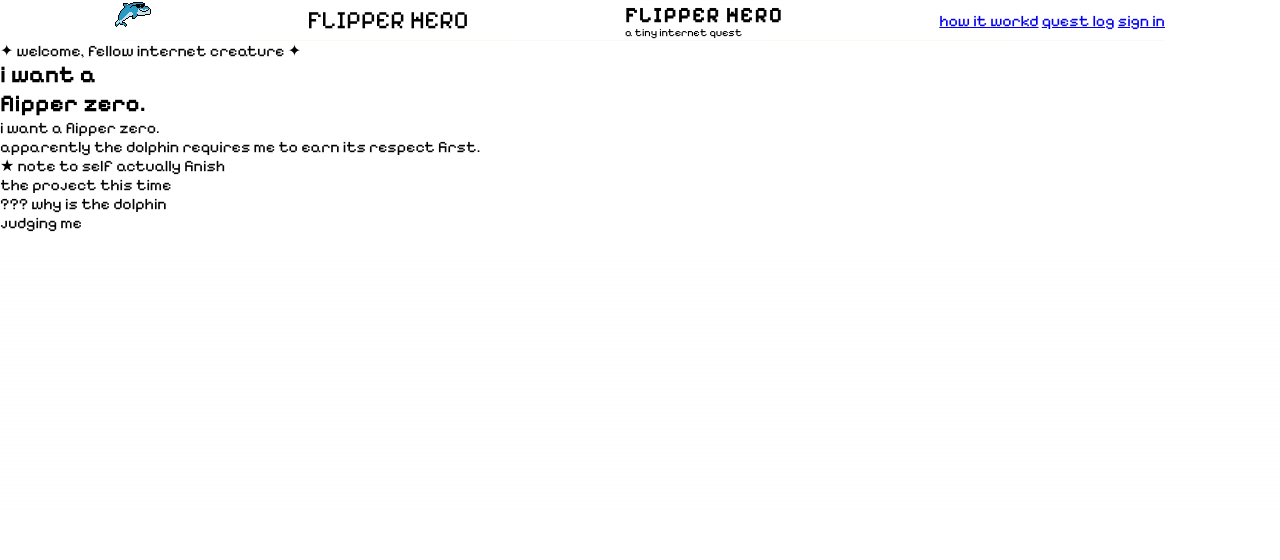
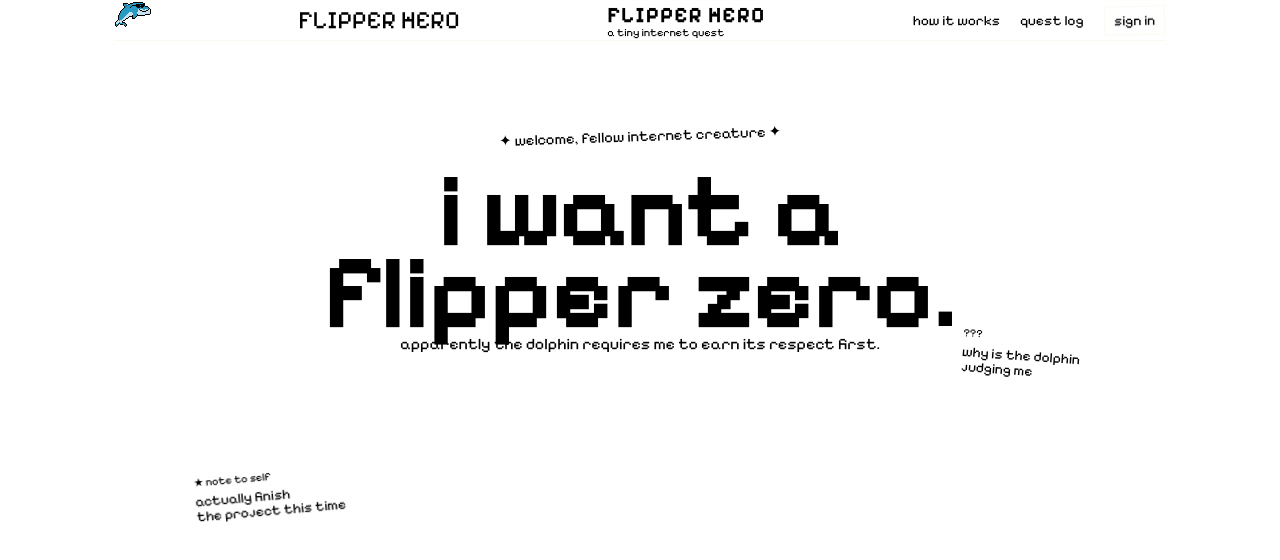
Before and after one commit to khanaaaaaa/Flipper-Hero-YSWS, a plain HTML site: page index.html in a window 1280 px wide. Drawn offline with Linux system fonts and the light colour scheme.

Commit message:
Finished up the layout for the title

```diff
--- a/index.html
+++ b/index.html
@@ -17,7 +17,7 @@
                 <div class="logo-sub">a tiny internet quest</div>
             </div>
             <nav>
-                <a href="#">how it workd</a>
+                <a href="#">how it works</a>
                 <a href="#">quest log</a>
                 <a href="#" class="sign-in">sign in</a>
             </nav>
@@ -35,7 +35,6 @@
             </h1>
 
             <p hero="hero-text">
-                i want a flipper zero.<br>
                 apparently the dolphin requires me to earn its respect first.
             </p>
 
--- a/style.css
+++ b/style.css
@@ -91,3 +91,105 @@
     font-size: 11px;
     margin-top:  -2px;
 }
+
+nav {
+    display: flex;
+    align-items: center;
+    gap: 20px;
+}
+
+nav a {
+    color: var(--text);
+    text-decoration: none;
+    font-size: 14px;
+}
+
+nav a:hover {
+    color: var(--pink);
+}
+
+.sign-in {
+    padding: 5px 9px;
+    border: 1px solid var(--line);
+    transform: rotate(-1deg);
+}
+
+.hero {
+    position: relative;
+    width: min(850px, 90vw);
+    margin: 0 auto;
+    padding: 85px 0 100px;
+    text-align: center;
+}
+
+.welcome {
+    display: inline-block;
+    color: var(--pink);
+    font-size: 15px;
+    margin-bottom: 25px;
+    transform: rotate(-2deg);
+}
+
+h1 {
+    font-size: clamp(60px, 10vw, 105px);
+    line-height: .78;
+    font-weight: 700;
+    letter-spacing: -2px;
+}
+
+h1 span {
+    color: var(--pink);
+    position: relative;
+}
+
+h1 span::after {
+    content: "";
+    position: absolute;
+    left: 2px;
+    right: -5px;
+    bottom: -5px;
+    height: 3px;
+    background: var(--pink);
+    transform: rotate(-1deg);
+}
+
+.hero-text {
+    margin-top: 30px;
+    color: var(--muted);
+    font-size: 17px;
+    line-height: 1.2;
+}
+
+.mission {
+    margin-top: 55px;
+    color: var(--muted);
+    font-size: 17px;
+    line-height: 1.4;
+}
+
+.little-note {
+    position: absolute;
+    color: var(--muted);
+    font-size: 14px;
+    line-height: 1.1;
+    text-align: left;
+}
+
+.little-note span {
+    display: block;
+    color: var(--pink);
+    font-size: 11px;
+    margin-bottom: 5px;
+}
+
+.note-one {
+    left: -20px;
+    top: 430px;
+    transform: rotate(-5deg);
+}
+
+.note-two {
+    right: -15px;
+    top: 290px;
+    transform: rotate(4deg);
+}
```
